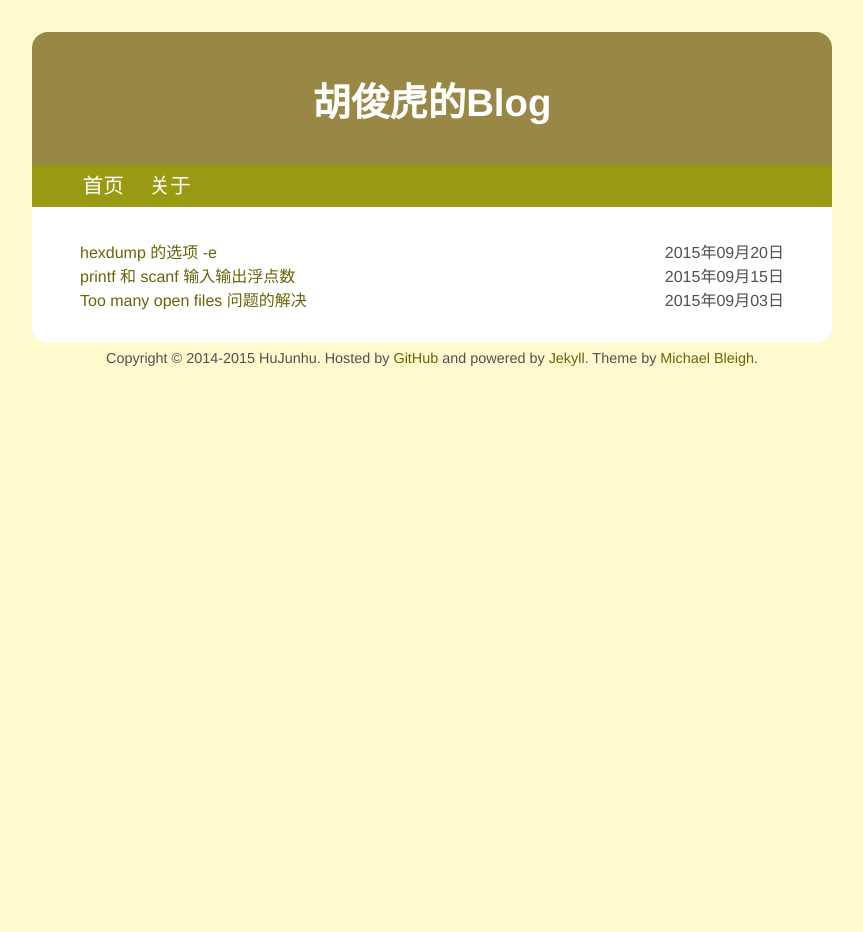
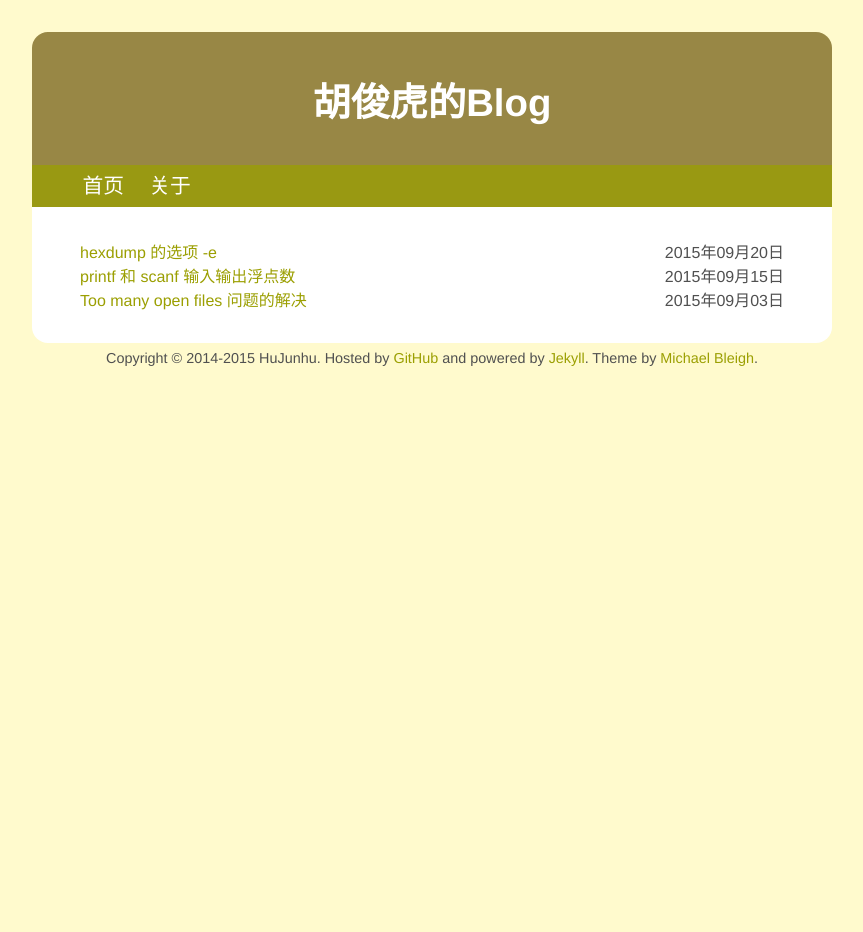
Before and after one commit to hujunhu/hujunhu.github.io, a Jekyll site: the page built from index.html, in a window 1280 px wide. Shown: the whole page, without its empty margins (208-1071 px from the left). Built offline with Jekyll 4.4.1, drawn with Linux system fonts in a browser that asks for light colours.

Commit message:
css style updated

```diff
--- a/css/all.css
+++ b/css/all.css
@@ -9,14 +9,12 @@ body {
 }
 
 a:hover {
-  color: #DEB173;
+  color: #000;
+  /* color: #696408; */
 }
 
-a, a:visited {
-  color: #696408;
-}
-
-a:link {
+a:link, a:visited {
+  color: #9B9F02;
   text-decoration: none;
 }
 
```
